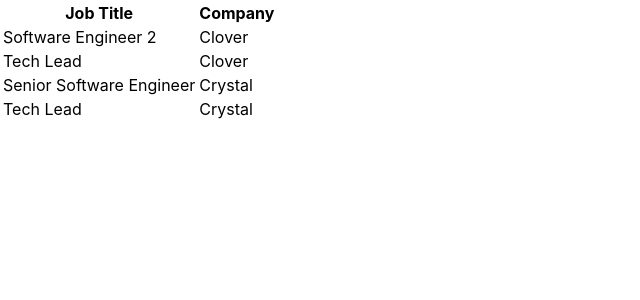
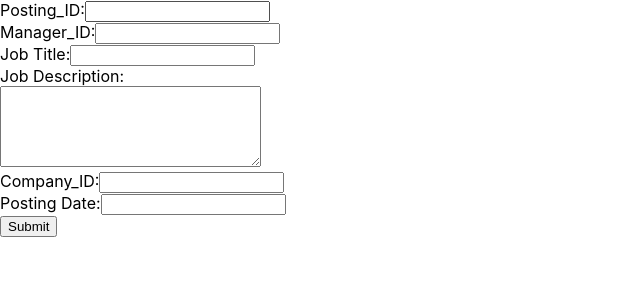
Before and after one commit to libowen203/320-team-4, a React (Create React App) app in the folder ultimate-hiring-app/: page / in a window 1280 px wide. Shown: the top 300 px of the page, without its empty margins (0-640 px from the left). Built offline with nearby package versions, Linux system fonts and the light colour scheme.

Commit message:
Form added, table commented out
I commented out the table we tested on and created the form. Right now it's pretty bare bones and as we move forward there are definitely some feilds that should be auto filled in, but for now it's working

```diff
--- a/ultimate-hiring-app/src/JobPosting.js
+++ b/ultimate-hiring-app/src/JobPosting.js
@@ -1,8 +1,15 @@
 import React, {Component} from 'react';
 
 class JobPosting extends Component{
+
+    handleSubmit(e) { //this is where the info is sent to when submt is hit
+        alert( "The value is "  + this.input.value);
+        e.preventDefault();
+    }
+
 	render() {
         return (
+            /*
             <table>
                 <thead>
                     <tr>
@@ -29,6 +36,44 @@ class JobPosting extends Component{
                     </tr>
                 </tbody>
             </table>
+            */
+
+            // testing putting up a form
+            //start of the form
+            <form onSubmit={this.handleSubmit}>
+                <label>
+                    Posting_ID:
+		            <input type="text" ref={(input) => this.input = input} />
+                </label>
+                <br></br>
+                <label>
+                    Manager_ID:
+		            <input type="text" ref={(input) => this.input = input} />
+                </label>
+                <br></br>
+                <label>
+                    Job Title:
+                    <input type="text" ref={(input) => this.input = input} />
+                </label>
+                <br></br>
+                <label>
+                    Job Description:<br></br>
+		            <textarea rows="5" cols="30"> </textarea>
+                </label>
+                <br></br>
+                <label>
+                    Company_ID:
+		            <input type="text" ref={(input) => this.input = input} />
+                </label>
+                <br></br>
+                <label>
+                    Posting Date:
+		            <input type="text" ref={(input) => this.input = input} />
+                </label>
+                <br></br>
+                <input type="submit" value="Submit" />
+            </form>
+
         );
     }
 }
```
